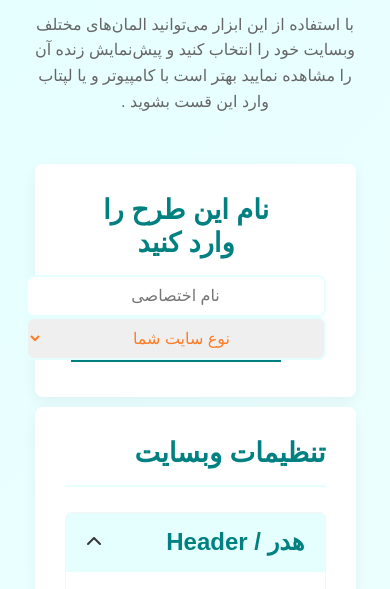
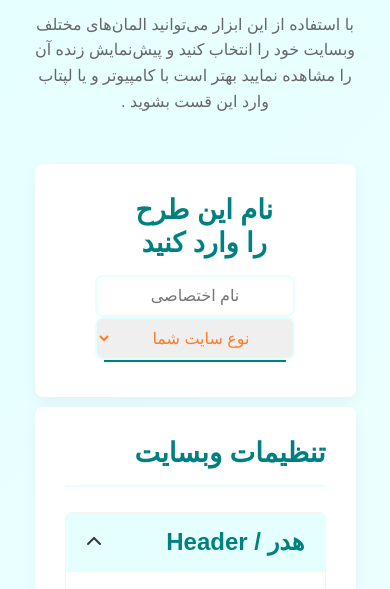
Before and after one commit to SabenixStudio/Sabenix-web, a plain HTML site: page desginer.html in a window 390 px wide. Shown: the part 190-779 px from the top of the page. Drawn offline with Linux system fonts and the light colour scheme; a small style sheet from the web is missing.

Commit message:
Update desginer.css

```diff
--- a/css/desginer.css
+++ b/css/desginer.css
@@ -803,6 +803,11 @@
                 flex: 0 0 100%;
             }
 
+                 .name-input , select{
+            width: 200px;
+
+           }
+
 
             .checkbox-options {
                 grid-template-columns: 1fr;
```
